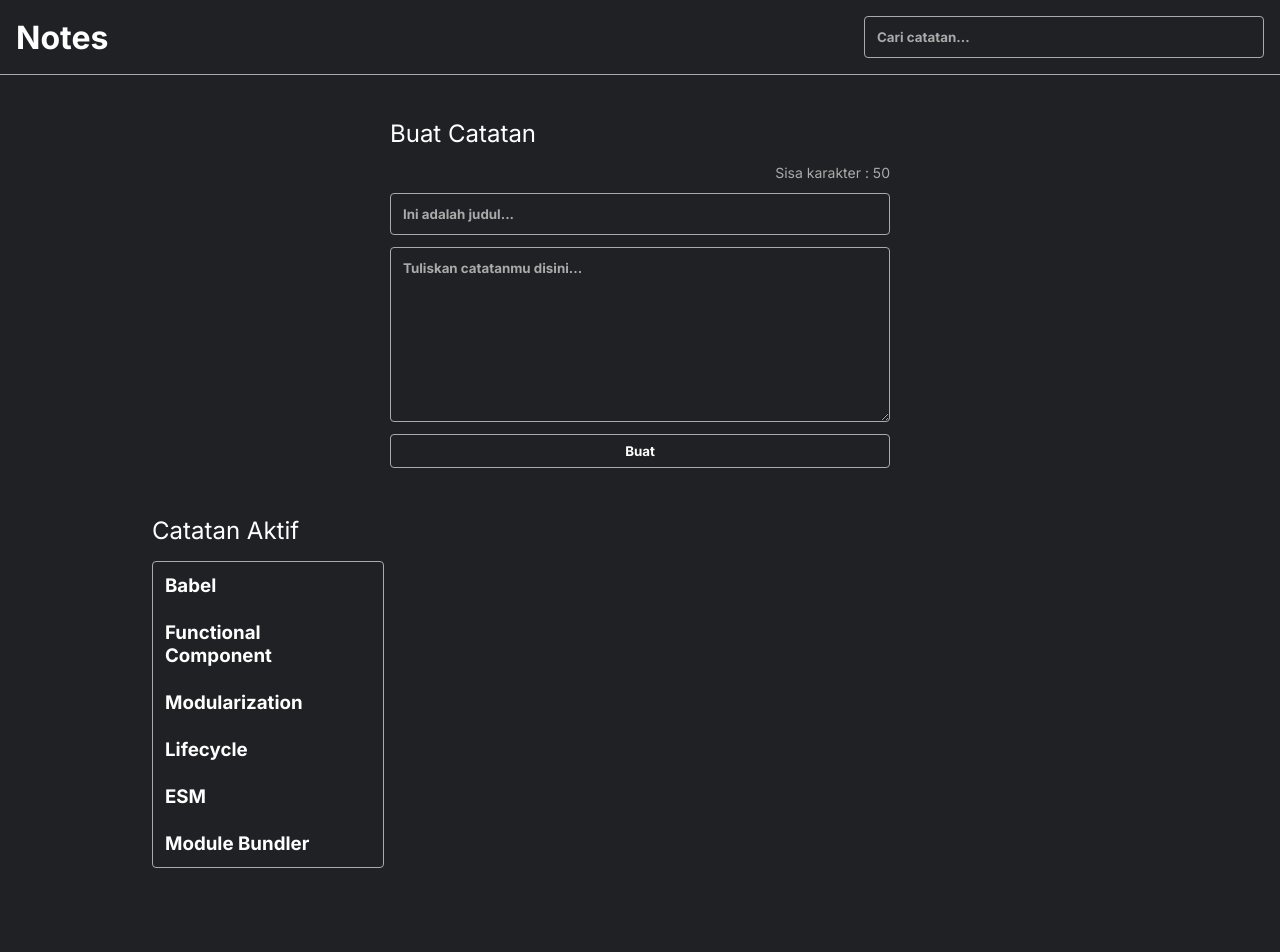
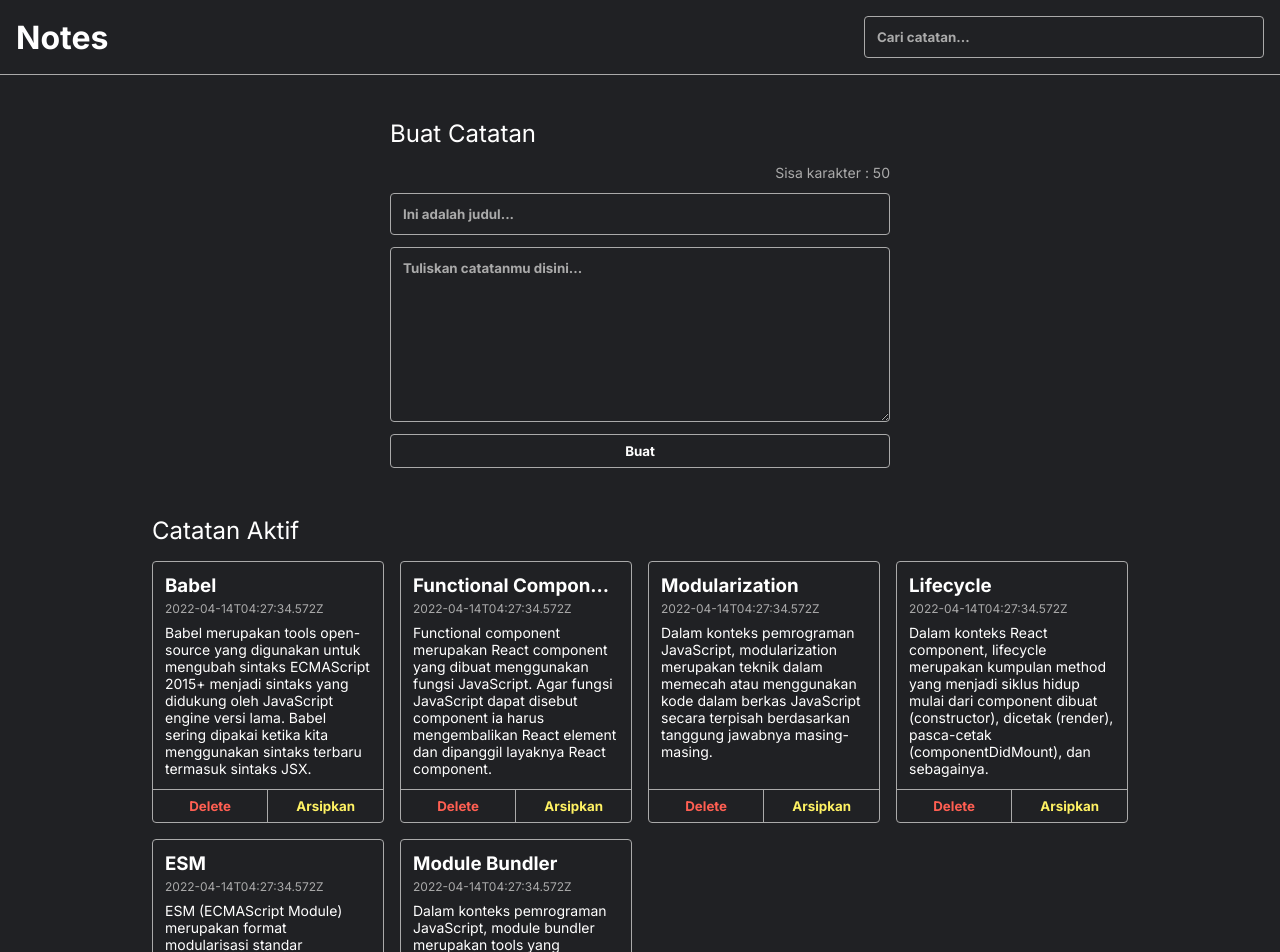
Before and after one commit to pardana/personal-notes, a React (Create React App) app: page / in a window 1280 px wide. Shown: the top 952 px of the page. Built offline with nearby package versions, Linux system fonts and the light colour scheme.

Commit message:
update list card

```diff
--- a/src/components/NoteItem.js
+++ b/src/components/NoteItem.js
@@ -1,18 +1,12 @@
 import React from "react";
 import NoteItemContent from "./NoteItemContent";
+import NoteItemAction from "./NoteItemAction";
 
-export default function NoteItem({ datas }) {
+export default function NoteItem({ key, id, body, title, createdAt }) {
   return (
     <div className="note-item">
-      {datas.map((data) => (
-        <NoteItemContent
-          key={data.id}
-          id={data.id}
-          title={data.title}
-          {...data}
-        />
-        // console.log(data)
-      ))}
+      <NoteItemContent key={key} id={id} body={body} title={title} createdAt={createdAt} />
+      <NoteItemAction />
     </div>
   );
 }
--- /dev/null
+++ b/src/components/NoteItemAction.js
@@ -0,0 +1,10 @@
+import React from "react";
+
+export default function NoteItemAction() {
+  return (
+    <div className="note-item__action">
+      <button className="note-item__delete-button">Delete</button>
+      <button className="note-item__archive-button">Arsipkan</button>
+    </div>
+  );
+}
--- a/src/components/NoteItemContent.js
+++ b/src/components/NoteItemContent.js
@@ -1,9 +1,11 @@
 import React from "react";
 
-function NoteItemContent({ id, title }) {
+function NoteItemContent({ id, body, title, createdAt }) {
   return (
     <div className="note-item__content">
-      <h3>{title}</h3>
+      <h3 className="note-item__title">{title}</h3>
+      <p className="note-item__date">{createdAt}</p>
+      <p className="note-item__body">{body}</p>
     </div>
   );
 }
--- a/src/components/NoteList.js
+++ b/src/components/NoteList.js
@@ -15,7 +15,16 @@ class NoteList extends React.Component {
   render() {
     return (
       <div className="notes-list">
-        <NoteItem datas={this.state.datas} />
+        {/* <NoteItem datas={this.state.datas} /> */}
+        {this.state.datas.map((data) => (
+          <NoteItem
+            key={data.id}
+            id={data.id}
+            body={data.body}
+            title={data.title}
+            createdAt={data.createdAt}
+            {...data} />
+        ))}
       </div>
     );
   }
```
